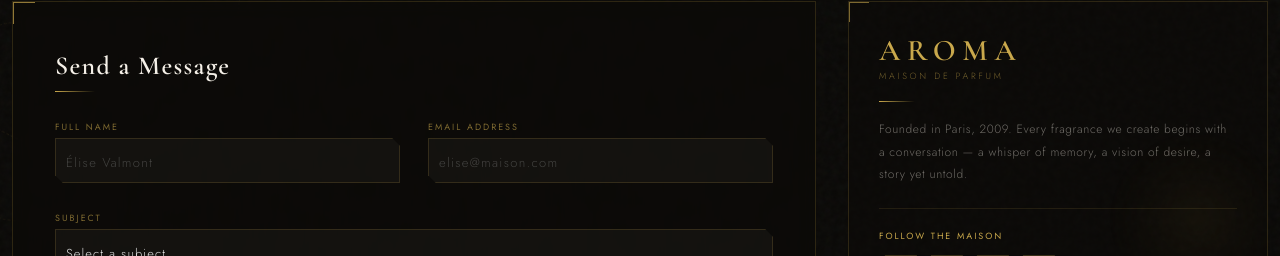
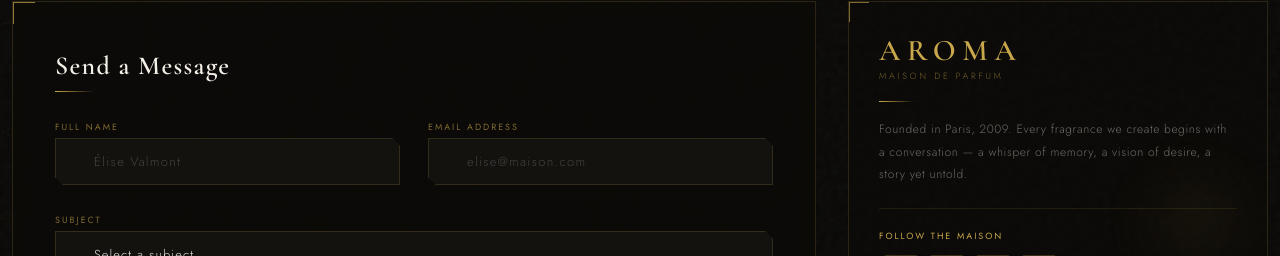
Before and after one commit to Hamza-rgb-hub/fragy, a React (Vite) app in the folder client/: page /contact in a window 1280 px wide. Shown: the part 544-800 px from the top of the page. Built offline with nearby package versions, Linux system fonts and the light colour scheme.

Commit message:
updated contact section

```diff
--- a/client/src/Style/contact.css
+++ b/client/src/Style/contact.css
@@ -53,7 +53,7 @@
           font-size: 13px;
           font-weight: 300;
           letter-spacing: 0.06em;
-          padding: 14px 0 10px !important;
+          padding: 14px 0 10px;
           outline: none;
           transition: border-color 0.3s, background 0.3s;
           box-sizing: border-box;
--- a/client/src/Style/user-login.css
+++ b/client/src/Style/user-login.css
@@ -39,7 +39,7 @@
           background: rgba(255,255,255,0.03);
           border: 1px solid rgba(201,168,76,0.18);
           color: rgba(255,255,255,0.85);
-          padding: 13px 16px 13px 44px;
+          padding: 13px 16px 13px 28px;
           font-family: 'Jost', sans-serif;
           font-size: 13px;
           font-weight: 300;
```
